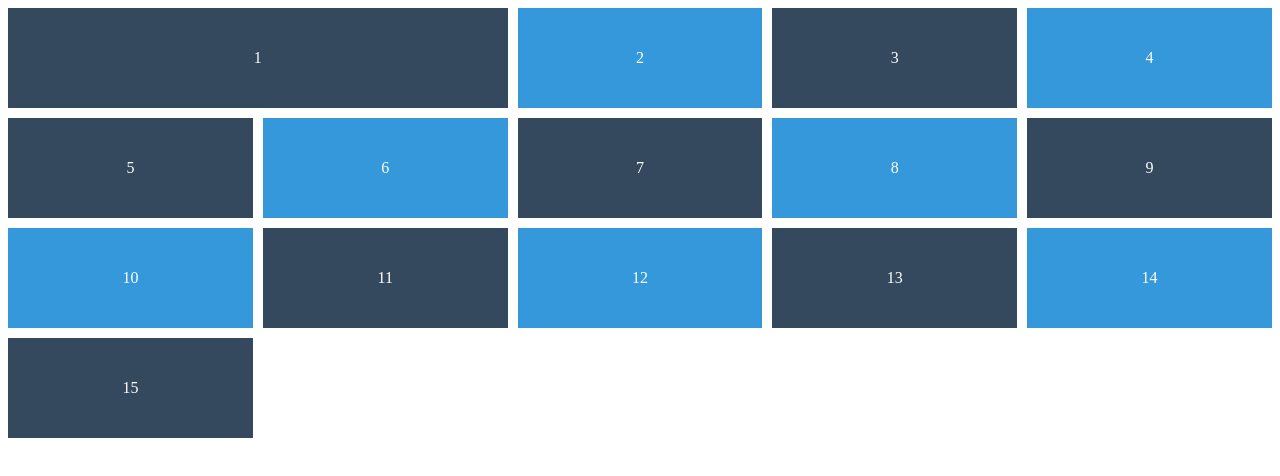
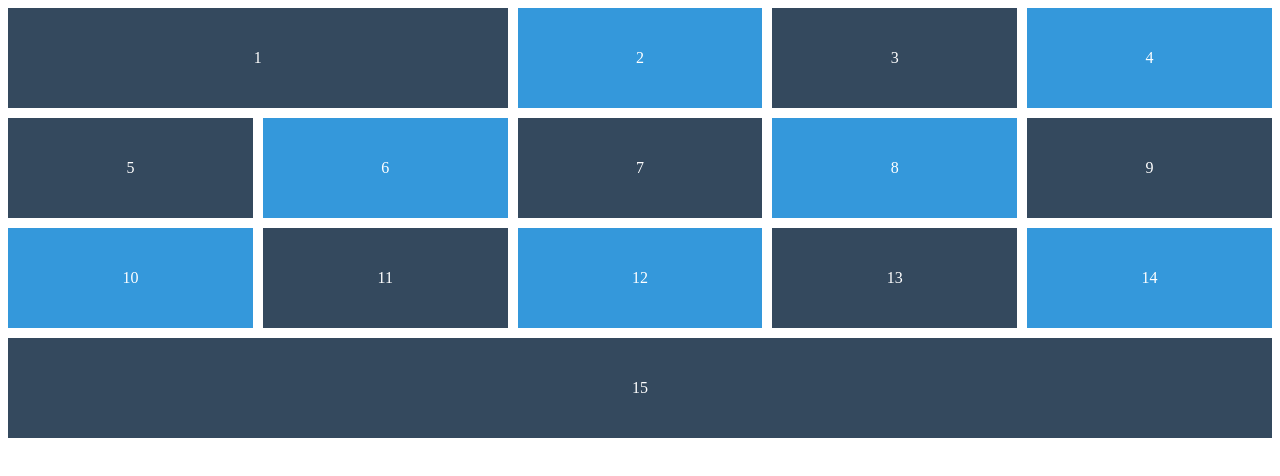
Before and after one commit to seenbeomlee/CSS_Master, a plain HTML site: page CSS_Master_2019/grid.html in a window 1280 px wide. Drawn offline with Linux system fonts and the light colour scheme.

Commit message:
grid #3
Grid Column, Row Start and End

```diff
--- a/CSS_Master_2019/grid.html
+++ b/CSS_Master_2019/grid.html
@@ -30,6 +30,11 @@
       .box:first-child {
         grid-column: 1 / 3;
       }
+
+      .box:last-child {
+        grid-column-start: 1;
+        grid-column-end: -1;
+      }
     </style>
   </head>
   <body>
```
